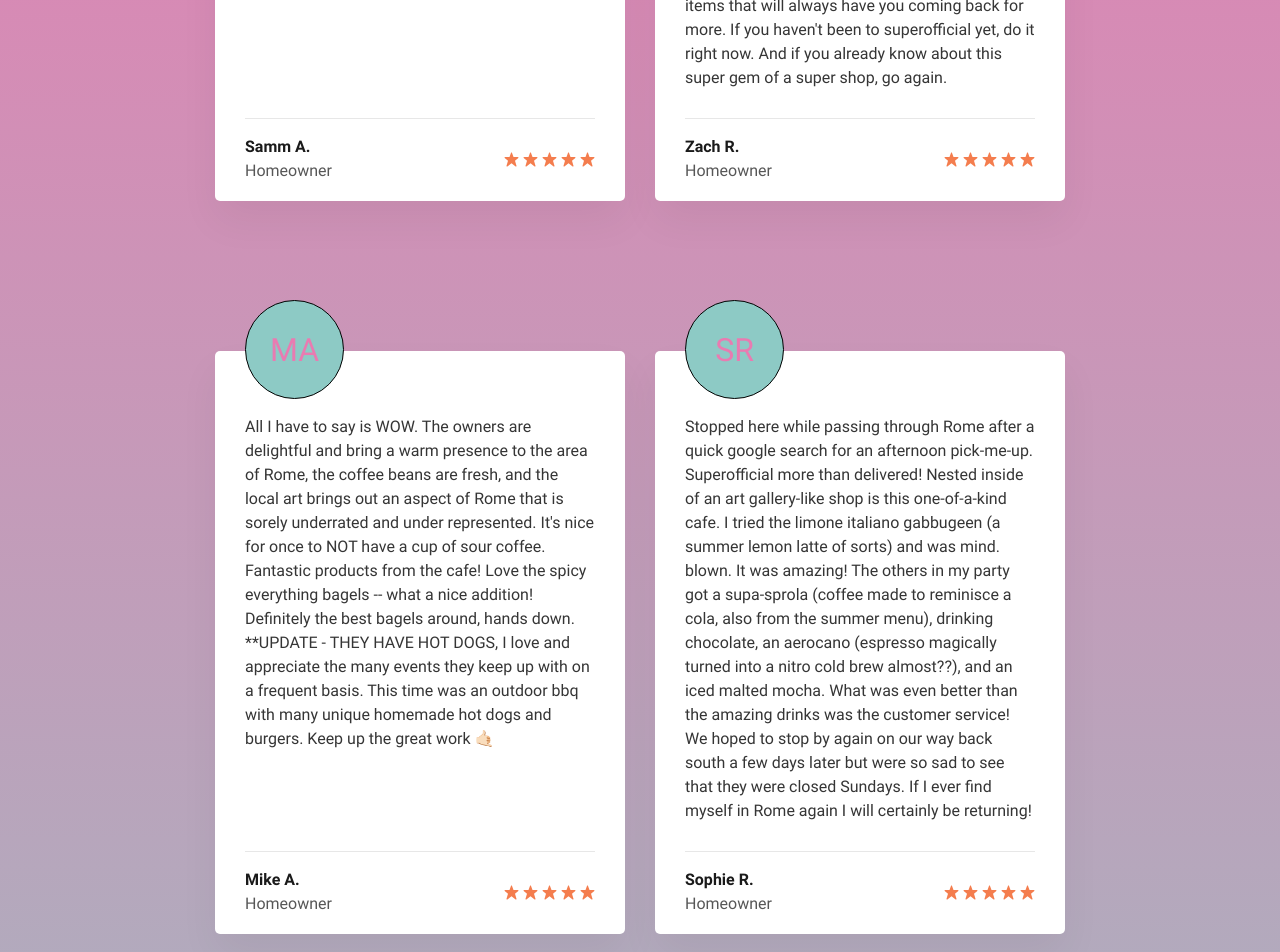
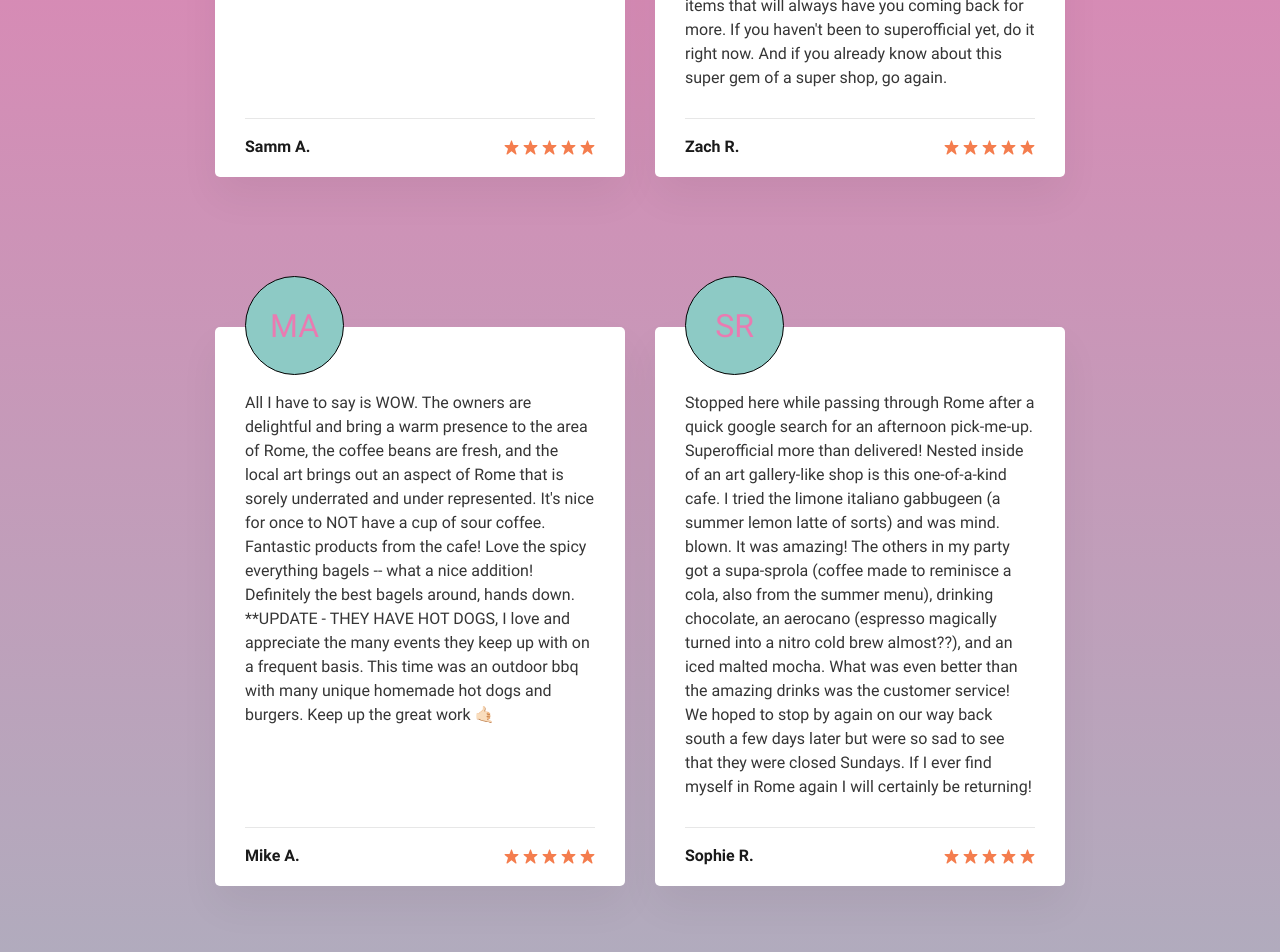
Before and after one commit to dadeeley67/superofficial, an Eleventy site: page src/content/pages/reviews.html in a window 1280 px wide. Shown: the part 780-1732 px from the top of the page. Built offline with nearby package versions, Linux system fonts and the light colour scheme; Eleventy itself is replaced by a stand-in of ours; files that its build step writes are made by us from their sources; a script that the page names is missing.

Commit message:
Removed "homeowner" stuff

```diff
--- a/src/content/pages/reviews.html
+++ b/src/content/pages/reviews.html
@@ -38,7 +38,7 @@ eleventyNavigation:
                    Awesome staff. Super welcoming. Perfect vibe. Have never had a drink that anything shy of incredible. Love the support of local artist. Will be back for sure.
                 </p>
                 <div class="star-group">
-                    <span class="name">Samm A.<span class="desc">Homeowner</span></span>
+                    <span class="name">Samm A.</span>
                     <picture>
                         <img aria-hidden="true" loading="lazy" decoding="async" src="/assets/svgs/stars.svg" alt="stars" width="91" height="15">
                     </picture>
@@ -52,7 +52,7 @@ eleventyNavigation:
                     Come for the coffee, stay for the vibes. Supeeofficial is by far the best coffee shop you can find in Rome and in my opinion the surrounding area. The quality of the product is absolutely astounding, the menu is well curated and filled with hand crafted drink ideas fitted for the season as well as a good handful of staple items that will always have you coming back for more. If you haven't been to superofficial yet, do it right now. And if you already know about this super gem of a super shop, go again.
                 </p>
                 <div class="star-group">
-                    <span class="name">Zach R.<span class="desc">Homeowner</span></span>
+                    <span class="name">Zach R.</span>
                     <picture>
                         <img aria-hidden="true" loading="lazy" decoding="async" src="/assets/svgs/stars.svg" alt="stars" width="91" height="15">
                     </picture>
@@ -70,7 +70,7 @@ Love the spicy everything bagels -- what a nice addition! Definitely the best ba
 **UPDATE - THEY HAVE HOT DOGS, I love and appreciate the many events they keep up with on a frequent basis. This time was an outdoor bbq with many unique homemade  hot dogs and burgers. Keep up the great work 🤙🏻
                 </p>
                 <div class="star-group">
-                    <span class="name">Mike A.<span class="desc">Homeowner</span></span>
+                    <span class="name">Mike A.</span>
                     <picture>
                         <img aria-hidden="true" loading="lazy" decoding="async" src="/assets/svgs/stars.svg" alt="stars" width="91" height="15">
                     </picture>
@@ -84,7 +84,7 @@ Love the spicy everything bagels -- what a nice addition! Definitely the best ba
                     Stopped here while passing through Rome after a quick google search for an afternoon pick-me-up. Superofficial more than delivered! Nested inside of an art gallery-like shop is this one-of-a-kind cafe. I tried the limone italiano gabbugeen (a summer lemon latte of sorts) and was mind. blown. It was amazing! The others in my party got a supa-sprola (coffee made to reminisce a cola, also from the summer menu), drinking chocolate, an aerocano (espresso magically turned into a nitro cold brew almost??), and an iced malted mocha. What was even better than the amazing drinks was the customer service! We hoped to stop by again on our way back south a few days later but were so sad to see that they were closed Sundays. If I ever find myself in Rome again I will certainly be returning!
                 </p>
                 <div class="star-group">
-                    <span class="name">Sophie R.<span class="desc">Homeowner</span></span>
+                    <span class="name">Sophie R.</span>
                     <picture>
                         <img aria-hidden="true" loading="lazy" decoding="async" src="/assets/svgs/stars.svg" alt="stars" width="91" height="15">
                     </picture>
@@ -114,7 +114,7 @@ This small, coffee shop shared space with one or two craft boutiques and at the
                     honestly an absolute joy spending my morning here and I didn’t want to leave. 10/10 experience, and I would drive another 5 hours
                     again and again to visit this place!                </p>
                 <div class="star-group">
-                    <span class="name">Brian A.<span class="desc">Homeowner</span></span>
+                    <span class="name">Brian A.</span>
                     <picture>
                         <img aria-hidden="true" loading="lazy" decoding="async" src="/assets/svgs/stars.svg" alt="stars" width="91" height="15">
                     </picture>
```
Also changed, not shown: src/index.html (+2 -2 lines).
